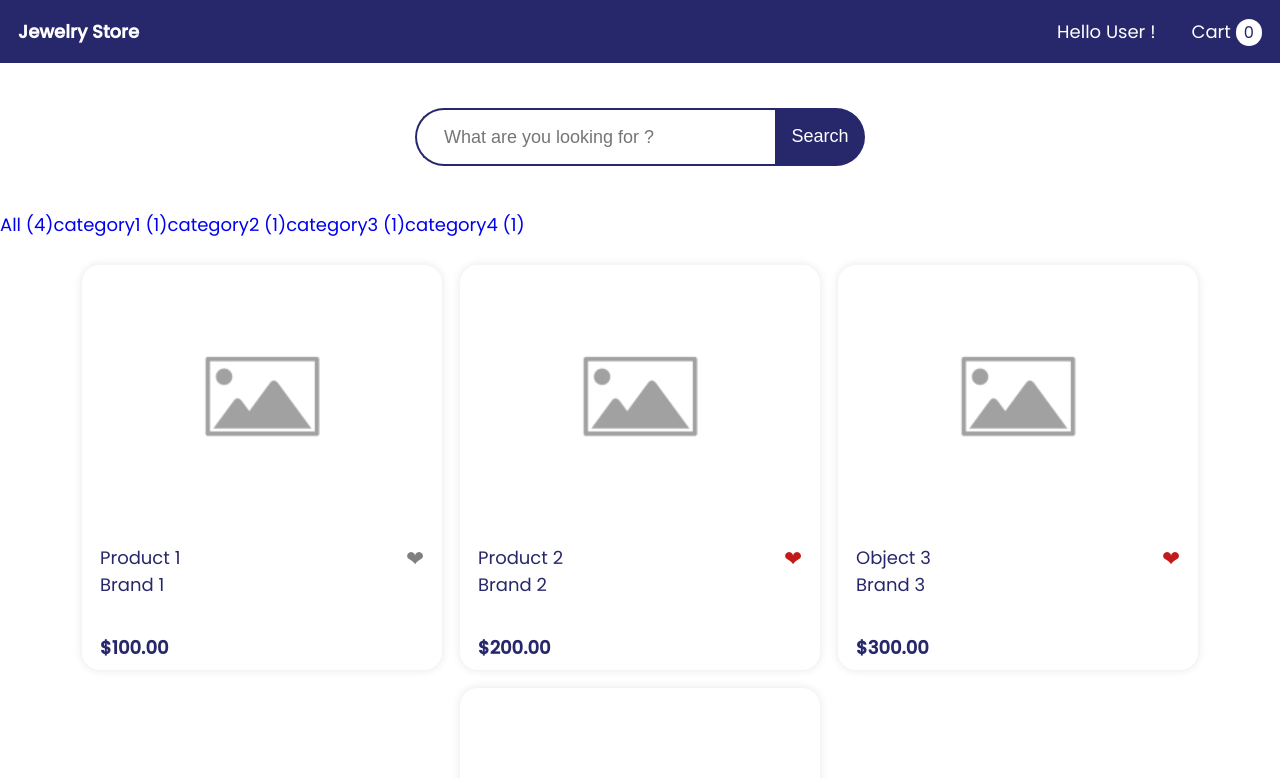
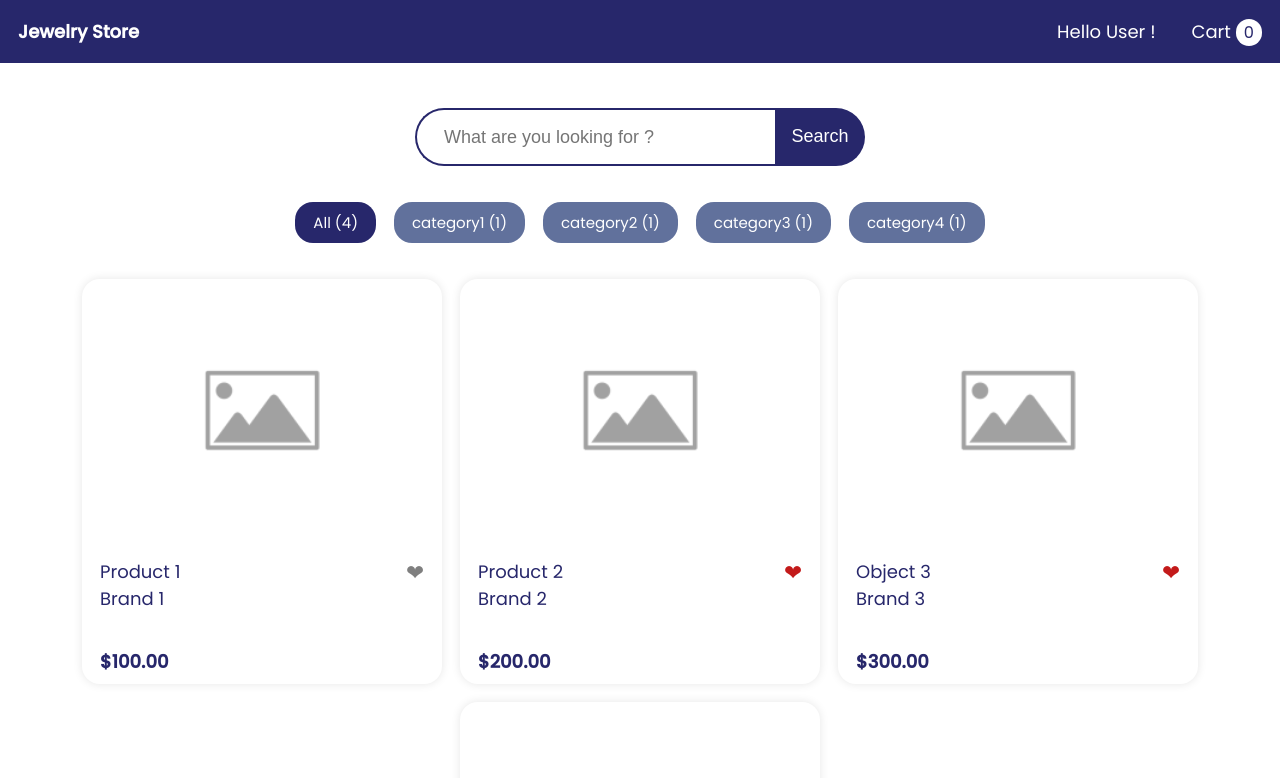
Before and after one commit to JaviNGD/jewelry-store-v2, a React (Create React App) app in the folder frontend/: page /category/All in a window 1280 px wide. Shown: the top 778 px of the page. Built offline with nearby package versions, Linux system fonts and the light colour scheme.

Commit message:
Add styling to categories

```diff
--- a/frontend/src/components/Category/Category.js
+++ b/frontend/src/components/Category/Category.js
@@ -1,13 +1,16 @@
 import React from 'react'
 import categoryClass from './category.module.css';
-import { Link } from 'react-router-dom';
+import { Link, useLocation } from 'react-router-dom';
 
 export default function Category({categories}) {
+  // Get the current location.
+  const location = useLocation();
+
   return (
     <div className={categoryClass.container}>
         {
             categories.map(category => (
-                <Link key={category.name} to={`/category/${category.name}`}>
+                <Link key={category.name} to={`/category/${category.name}`} className={location.pathname === `/category/${category.name}` ? categoryClass.activeCategory : ''}>
                     {category.name} ({category.count})
                 </Link>
         ))}
--- a/frontend/src/components/Category/category.module.css
+++ b/frontend/src/components/Category/category.module.css
@@ -0,0 +1,38 @@
+.container {
+    display: flex;
+    flex-wrap: wrap;
+    justify-content: center;
+}
+
+.container a {
+    background-color: rgb(97, 113, 156);
+    color: white;
+    padding: 0.5rem 1rem;
+    margin: 0.5rem;
+    text-align: center;
+    border-radius: 1rem;
+    font-size: 15px;
+}
+
+.container a:hover {
+    background-color: rgb(39, 39, 107);
+    cursor: pointer;
+    animation-name: categoryAnimation;
+    animation-duration: 0.3s;
+}
+
+@keyframes categoryAnimation {
+    0% {
+        transform: scale(1);
+    }
+    50% {
+        transform: scale(1.1);
+    }
+    100% {
+        transform: scale(1);
+    }
+}
+
+.container .activeCategory {
+    background-color: rgb(39, 39, 107);
+}
--- a/frontend/src/components/Header/header.module.css
+++ b/frontend/src/components/Header/header.module.css
@@ -9,7 +9,7 @@
 }
 
 .menu a:hover {
-    color: rgb(39, 39, 107);
+    background: rgb(39, 39, 107);
     cursor: pointer;
 }
 
--- a/frontend/src/components/Search/search.module.css
+++ b/frontend/src/components/Search/search.module.css
@@ -2,7 +2,7 @@
     display: flex;
     justify-content: center;
     margin-top: 2.5rem;
-    margin-bottom: 2.5rem;
+    margin-bottom: 1.5rem;
 }
 
 .container input {
```
